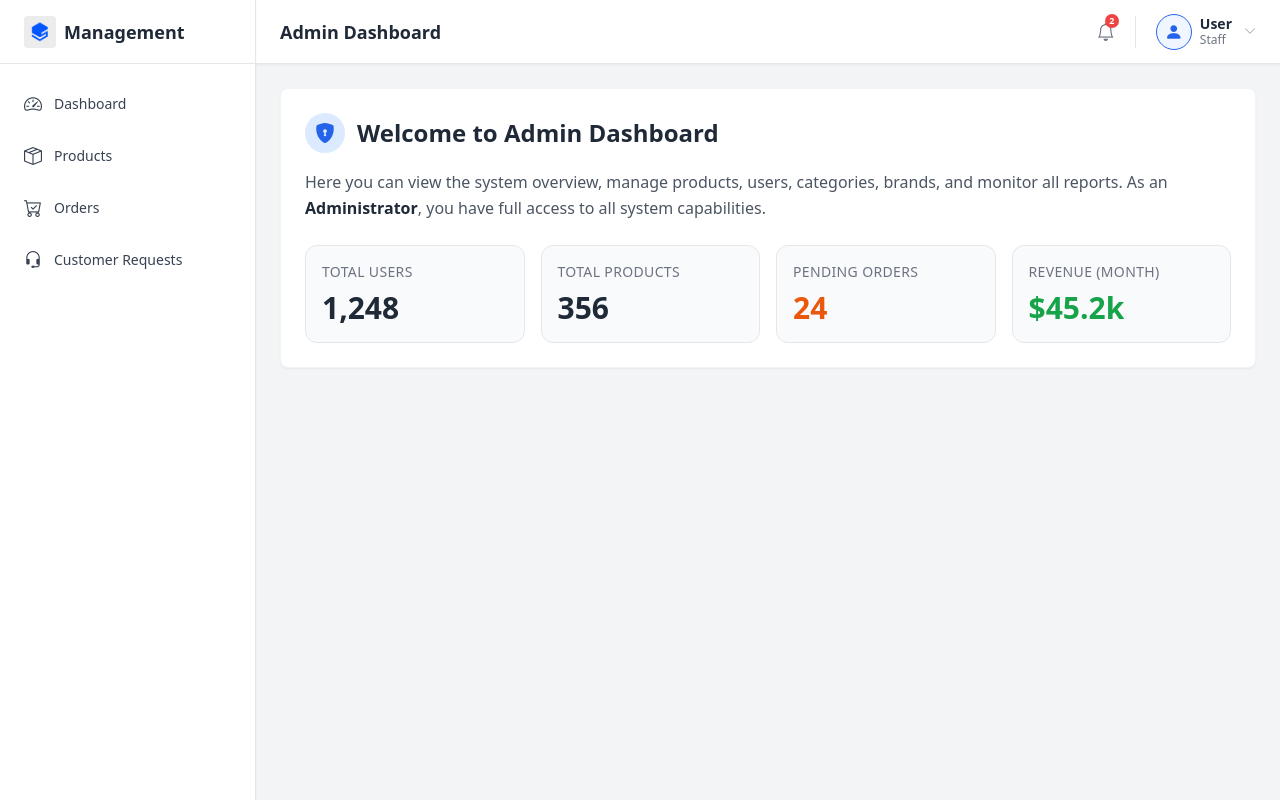
After one commit to Kpham29/Tech_Store, an ASP.NET Core app: template Ecommerce.Web/Views/Admin/Dashboard.cshtml in a window 1280 px wide. The commit adds this page. Run offline with ASP.NET Core 8, Linux system fonts and the light colour scheme; the template is opened without the code that fills it, so the values that code supplies are empty; some libraries are stand-ins or nearby versions.

Commit message:
add header for admin, staff

```diff
--- a/Ecommerce.API/Controllers/CustomerController.cs
+++ b/Ecommerce.API/Controllers/CustomerController.cs
@@ -68,7 +68,6 @@ namespace Ecommerce.API.Controllers
                 user.Avatar = "/avatar/" + uniqueFileName;
             }
             user.FullName = dto.FullName;
-            user.Email = dto.Email;
             user.Phone = dto.Phone ?? string.Empty;
             user.Address = dto.Address;
             await _context.SaveChangesAsync();
--- a/Ecommerce.BusinessObject/DTOs/CustomerDto.cs
+++ b/Ecommerce.BusinessObject/DTOs/CustomerDto.cs
@@ -6,7 +6,7 @@ public class CustomerDto
 {
     public string? Username  { get; set; }
     public string? FullName  { get; set; }
-    [Required] [EmailAddress] public string Email { get; set; } = null!;
+    public string? Email { get; set; }
     public string? Phone  { get; set; }
     public string? Address { get; set; }
     public string? Avatar  { get; set; }
--- a/Ecommerce.Web/Controllers/CustomerController.cs
+++ b/Ecommerce.Web/Controllers/CustomerController.cs
@@ -39,7 +39,7 @@ public class CustomerController : Controller
         try
         {
             using var content = new MultipartFormDataContent();
-            content.Add(new StringContent(profile.Email ?? ""), "Email");
+            content.Add(new StringContent(profile.FullName ?? ""), "FullName");
             content.Add(new StringContent(profile.Phone ?? ""), "Phone");
             content.Add(new StringContent(profile.Address ?? ""), "Address");
 
--- a/Ecommerce.Web/Controllers/HomeController.cs
+++ b/Ecommerce.Web/Controllers/HomeController.cs
@@ -17,6 +17,10 @@ public class HomeController : Controller
 
     public async Task<IActionResult> Index()
     {
+        var role = HttpContext.Request.Cookies["role"];
+        if (role == "Admin") return RedirectToAction("Dashboard", "Admin");
+        if (role == "Staff") return RedirectToAction("Dashboard", "Staff");
+
         var taskNews = _api.GetAsync<PagedResult<ProductViewModel>>("api/products/filter?isNew=true&pageSize=6");
         var taskLaptops = _api.GetAsync<PagedResult<ProductViewModel>>("api/products/filter?categoryId=1&pageSize=5");
         var taskMsi = _api.GetAsync<PagedResult<ProductViewModel>>("api/products/filter?brandId=3&pageSize=5");
--- a/Ecommerce.Web/Models/CustomerProfileViewModel.cs
+++ b/Ecommerce.Web/Models/CustomerProfileViewModel.cs
@@ -4,7 +4,7 @@ public class CustomerProfileViewModel
 {
     public string? Username  { get; set; }
     public string? FullName  { get; set; }
-    public string Email { get; set; } = null!;
+    public string? Email { get; set; }
     public string? Phone  { get; set; }
     public string? Address { get; set; }
     public string? Avatar  { get; set; }
--- /dev/null
+++ b/Ecommerce.Web/Views/Admin/Dashboard.cshtml
@@ -0,0 +1,37 @@
+@{
+    ViewData["Title"] = "Admin Dashboard";
+    Layout = "_AdminLayout";
+}
+
+<div class="bg-white rounded-lg shadow-sm border border-gray-100 p-6">
+    <div class="flex items-center gap-3 mb-4">
+        <div class="w-10 h-10 rounded-full bg-blue-100 flex items-center justify-center text-blue-600">
+            <i class="bi bi-shield-lock-fill text-xl"></i>
+        </div>
+        <h2 class="text-2xl font-bold text-gray-800">Welcome to Admin Dashboard</h2>
+    </div>
+
+    <p class="text-gray-600 leading-relaxed mb-6">
+        Here you can view the system overview, manage products, users, categories, brands, and monitor all reports.
+        As an <strong class="text-gray-800">Administrator</strong>, you have full access to all system capabilities.
+    </p>
+
+    <div class="grid grid-cols-1 md:grid-cols-2 lg:grid-cols-4 gap-4 mt-6">
+        <div class="p-4 rounded-xl border border-gray-200 bg-gray-50 flex flex-col gap-2">
+            <span class="text-gray-500 text-sm font-medium uppercase tracking-wide">Total Users</span>
+            <span class="text-3xl font-bold text-gray-800">1,248</span>
+        </div>
+        <div class="p-4 rounded-xl border border-gray-200 bg-gray-50 flex flex-col gap-2">
+            <span class="text-gray-500 text-sm font-medium uppercase tracking-wide">Total Products</span>
+            <span class="text-3xl font-bold text-gray-800">356</span>
+        </div>
+        <div class="p-4 rounded-xl border border-gray-200 bg-gray-50 flex flex-col gap-2">
+            <span class="text-gray-500 text-sm font-medium uppercase tracking-wide">Pending Orders</span>
+            <span class="text-3xl font-bold text-orange-600">24</span>
+        </div>
+        <div class="p-4 rounded-xl border border-gray-200 bg-gray-50 flex flex-col gap-2">
+            <span class="text-gray-500 text-sm font-medium uppercase tracking-wide">Revenue (Month)</span>
+            <span class="text-3xl font-bold text-green-600">$45.2k</span>
+        </div>
+    </div>
+</div>
--- a/Ecommerce.Web/Views/Customer/Profile.cshtml
+++ b/Ecommerce.Web/Views/Customer/Profile.cshtml
@@ -76,7 +76,7 @@
                 <div class="mb-5 flex items-center">
                     <label class="w-1/3 text-right pr-6 text-sm text-gray-500 font-medium">Email</label>
                     <div class="w-2/3">
-                        <input type="email" asp-for="Email" required class="w-full px-3 py-2 border border-gray-300 rounded text-sm focus:outline-none focus:border-blue-500 transition">
+                        <input type="email" asp-for="Email" readonly class="w-full px-3 py-2 border border-gray-200 bg-gray-100 text-gray-500 rounded text-sm cursor-not-allowed focus:outline-none">
                     </div>
                 </div>
 
--- /dev/null
+++ b/Ecommerce.Web/Views/Shared/Components/AdminHeader/Default.cshtml
@@ -0,0 +1,59 @@
+@{
+    var username = ViewBag.Username as string;
+    var role = ViewBag.Role as string;
+    var avatar = ViewBag.Avatar as string;
+}
+
+<header class="h-16 bg-white shadow-sm border-b border-gray-200 flex items-center justify-between px-6 z-10 flex-shrink-0">
+    <div class="flex items-center gap-4">
+        <!-- Optional Toggle Button for Mobile Sidebar -->
+        <button class="text-gray-500 hover:text-gray-800 lg:hidden focus:outline-none">
+            <i class="bi bi-list text-2xl"></i>
+        </button>
+        <h1 class="text-lg font-semibold text-gray-800 hidden md:block">
+            @(ViewData["Title"] ?? "Dashboard")
+        </h1>
+    </div>
+
+    <div class="flex items-center gap-5">
+        <button class="text-gray-500 hover:text-gray-800 text-lg relative focus:outline-none">
+            <i class="bi bi-bell"></i>
+            <!-- Notification Badge (Example) -->
+            <span class="absolute -top-1 -right-1 bg-red-500 text-white text-[9px] w-3.5 h-3.5 rounded-full flex items-center justify-center font-bold">2</span>
+        </button>
+
+        <div class="w-px h-8 bg-gray-200"></div>
+
+        <!-- User Dropdown -->
+        <div class="relative group">
+            <button class="flex items-center gap-2 focus:outline-none">
+                <div class="w-9 h-9 rounded-full overflow-hidden border-[1.5px] border-blue-600 flex items-center justify-center text-blue-600 bg-blue-50">
+                    @if (!string.IsNullOrEmpty(avatar))
+                    {
+                        <img src="http://localhost:5678@(avatar)" class="w-full h-full object-cover" alt="User Avatar" />
+                    }
+                    else
+                    {
+                        <i class="bi bi-person-fill text-lg"></i>
+                    }
+                </div>
+                <div class="hidden md:flex flex-col text-left">
+                    <span class="text-sm font-semibold text-gray-800 leading-tight">@(username ?? "User")</span>
+                    <span class="text-xs text-gray-500 font-medium">@(role ?? "Staff")</span>
+                </div>
+                <i class="bi bi-chevron-down text-gray-400 text-xs ml-1"></i>
+            </button>
+
+            <!-- Dropdown Menu -->
+            <div class="absolute right-0 top-full mt-2 w-48 bg-white border border-gray-200 rounded-lg shadow-lg opacity-0 invisible group-hover:opacity-100 group-hover:visible transition-all z-50">
+                <a href="/Management/Profile" class="block px-4 py-2.5 text-sm text-gray-700 hover:bg-gray-50 hover:text-blue-600 transition-colors">
+                    <i class="bi bi-person mr-2"></i> My Profile
+                </a>
+                <div class="border-t border-gray-100"></div>
+                <a href="/Auth/Logout" class="block px-4 py-2.5 text-sm text-red-500 hover:bg-red-50 rounded-b-lg transition-colors">
+                    <i class="bi bi-box-arrow-right mr-2"></i> Logout
+                </a>
+            </div>
+        </div>
+    </div>
+</header>
--- /dev/null
+++ b/Ecommerce.Web/Views/Shared/Components/AdminSidebar/Default.cshtml
@@ -0,0 +1,71 @@
+@{
+    var role = ViewBag.Role as string ?? "";
+}
+
+<aside class="w-64 bg-white shadow-sm flex-shrink-0 h-full flex flex-col border-r border-gray-200 z-20 relative">
+    <!-- Logo -->
+    <div class="h-16 flex items-center px-6 border-b border-gray-200">
+        <a href="@(role == "Admin" ? "/Admin/Dashboard" : "/Staff/Dashboard")" class="flex items-center gap-2">
+            <div class="w-8 h-8 bg-[#ececec] rounded flex items-center justify-center">
+                <img src="~/images/logo/Logo.png" class="w-full h-full object-cover" />
+            </div>
+            <span class="font-bold text-gray-800 text-lg">Management</span>
+        </a>
+    </div>
+
+    <!-- Navigation -->
+    <nav class="flex-1 overflow-y-auto py-4">
+        <ul class="space-y-1">
+            <!-- Common items for Staff and Admin -->
+            <li>
+                <a href="@(role == "Admin" ? "/Admin/Dashboard" : "/Staff/Dashboard")" class="flex items-center gap-3 px-6 py-2.5 text-gray-700 hover:bg-blue-50 hover:text-blue-600 transition-colors">
+                    <i class="bi bi-speedometer2 text-lg"></i>
+                    <span class="font-medium text-sm">Dashboard</span>
+                </a>
+            </li>
+            <li>
+                <a href="/Admin/Products" class="flex items-center gap-3 px-6 py-2.5 text-gray-700 hover:bg-blue-50 hover:text-blue-600 transition-colors">
+                    <i class="bi bi-box-seam text-lg"></i>
+                    <span class="font-medium text-sm">Products</span>
+                </a>
+            </li>
+            <li>
+                <a href="/Admin/Orders" class="flex items-center gap-3 px-6 py-2.5 text-gray-700 hover:bg-blue-50 hover:text-blue-600 transition-colors">
+                    <i class="bi bi-cart-check text-lg"></i>
+                    <span class="font-medium text-sm">Orders</span>
+                </a>
+            </li>
+            <li>
+                <a href="/Admin/CustomerRequests" class="flex items-center gap-3 px-6 py-2.5 text-gray-700 hover:bg-blue-50 hover:text-blue-600 transition-colors">
+                    <i class="bi bi-headset text-lg"></i>
+                    <span class="font-medium text-sm">Customer Requests</span>
+                </a>
+            </li>
+
+            @if (role == "Admin")
+            {
+                <li class="pt-4 pb-2 px-6">
+                    <div class="text-xs font-semibold text-gray-400 uppercase tracking-wider">Admin Only</div>
+                </li>
+                <li>
+                    <a href="/Admin/Users" class="flex items-center gap-3 px-6 py-2.5 text-gray-700 hover:bg-blue-50 hover:text-blue-600 transition-colors">
+                        <i class="bi bi-people text-lg"></i>
+                        <span class="font-medium text-sm">Users</span>
+                    </a>
+                </li>
+                <li>
+                    <a href="/Admin/Catalog" class="flex items-center gap-3 px-6 py-2.5 text-gray-700 hover:bg-blue-50 hover:text-blue-600 transition-colors">
+                        <i class="bi bi-tags text-lg"></i>
+                        <span class="font-medium text-sm">Categories & Brands</span>
+                    </a>
+                </li>
+                <li>
+                    <a href="/Admin/Reports" class="flex items-center gap-3 px-6 py-2.5 text-gray-700 hover:bg-blue-50 hover:text-blue-600 transition-colors">
+                        <i class="bi bi-bar-chart text-lg"></i>
+                        <span class="font-medium text-sm">Reports</span>
+                    </a>
+                </li>
+            }
+        </ul>
+    </nav>
+</aside>
--- /dev/null
+++ b/Ecommerce.Web/Views/Shared/_AdminLayout.cshtml
@@ -0,0 +1,32 @@
+<!DOCTYPE html>
+<html lang="en">
+<head>
+    <meta charset="utf-8"/>
+    <meta name="viewport" content="width=device-width, initial-scale=1.0"/>
+    <title>@ViewData["Title"] - Management System</title>
+    <link rel="stylesheet" href="https://cdn.jsdelivr.net/npm/bootstrap-icons@1.13.1/font/bootstrap-icons.min.css">
+    <script src="https://cdn.tailwindcss.com"></script>
+    <link rel="stylesheet" href="~/css/site.css" />
+</head>
+<body class="bg-gray-100 font-sans text-gray-900 flex h-screen overflow-hidden">
+
+    <!-- Sidebar -->
+    @await Component.InvokeAsync("AdminSidebar")
+
+    <!-- Main Content -->
+    <div class="flex-1 flex flex-col h-full overflow-hidden relative">
+
+        <!-- Header -->
+        @await Component.InvokeAsync("AdminHeader")
+
+        <!-- Main Body -->
+        <main class="flex-1 overflow-x-hidden overflow-y-auto bg-gray-100 p-6">
+            @RenderBody()
+        </main>
+    </div>
+
+    <script src="~/lib/jquery/dist/jquery.min.js"></script>
+    <script src="~/js/site.js" asp-append-version="true"></script>
+    @await RenderSectionAsync("Scripts", required: false)
+</body>
+</html>
```
Also changed, not shown: Ecommerce.Web/Controllers/AdminController.cs (added, +15 -0 lines), Ecommerce.Web/Controllers/AuthController.cs (+9 -0 lines), Ecommerce.Web/Controllers/ManagementController.cs (added, +74 -0 lines), Ecommerce.Web/Controllers/StaffController.cs (added, +15 -0 lines), Ecommerce.Web/ViewComponents/AdminHeaderViewComponent.cs (added, +45 -0 lines), Ecommerce.Web/ViewComponents/AdminSidebarViewComponent.cs (added, +13 -0 lines), Ecommerce.Web/Views/Management/Profile.cshtml (added, +115 -0 lines), Ecommerce.Web/Views/Staff/Dashboard.cshtml (added, +33 -0 lines).
